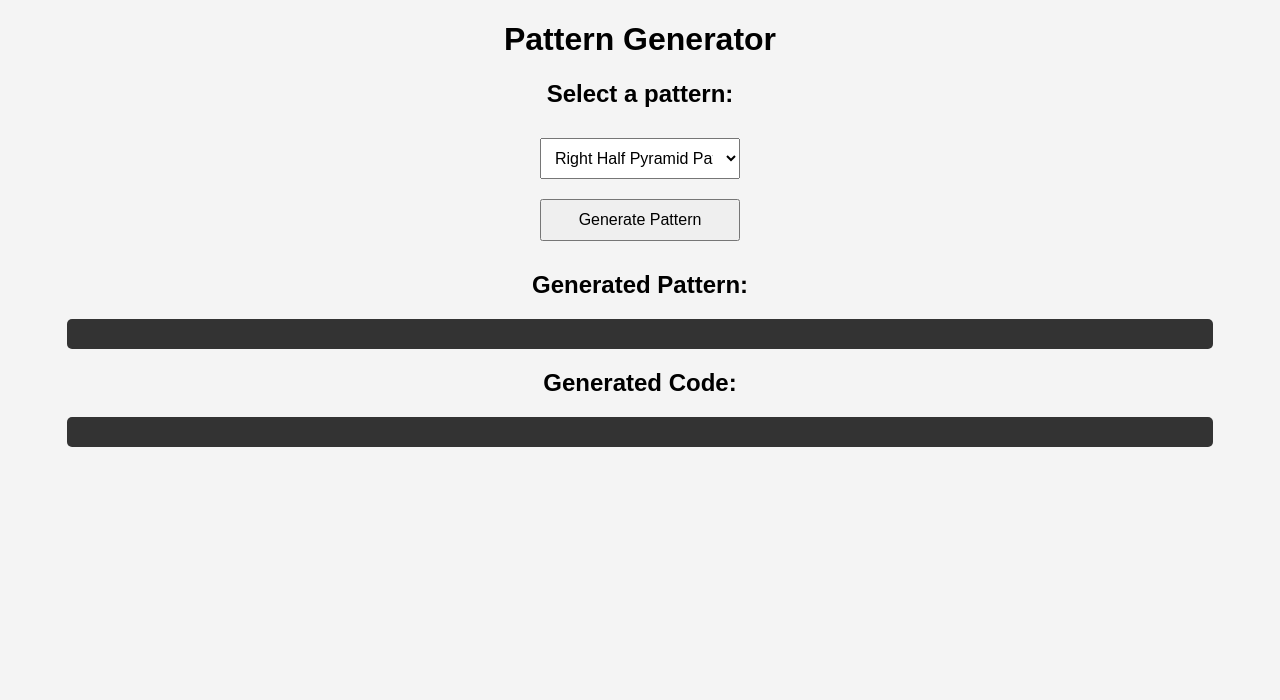
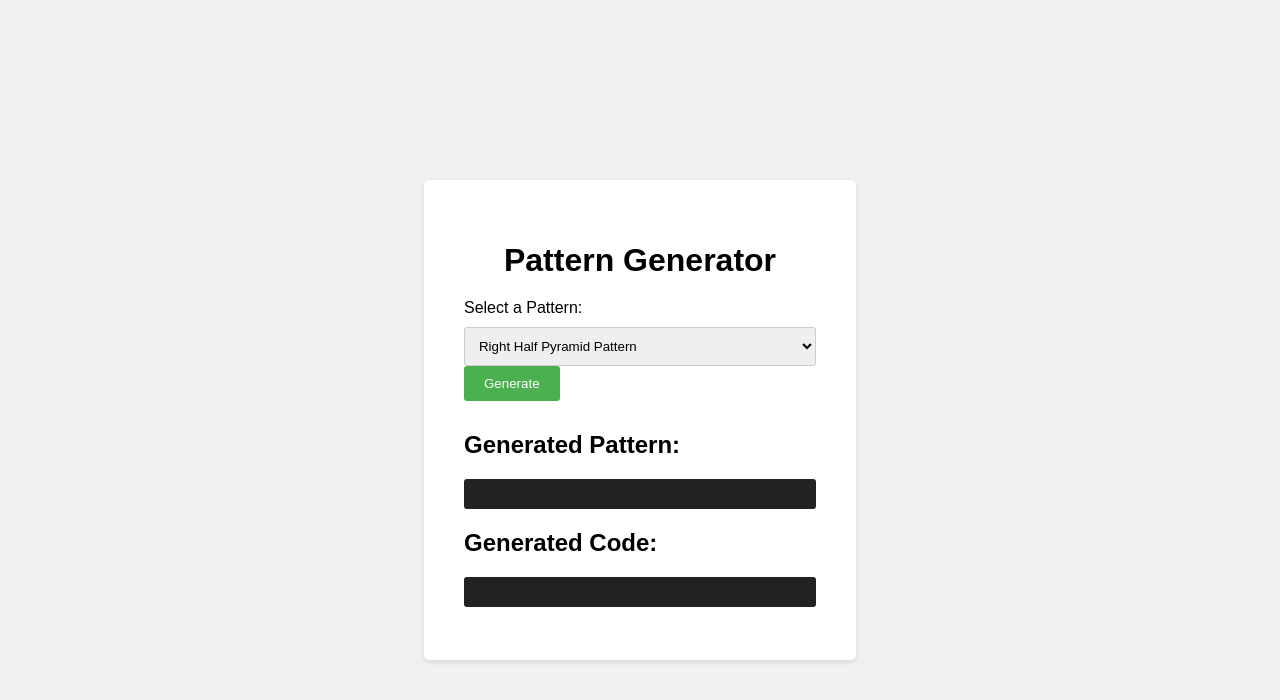
Before and after one commit to aryan-d174/pattern-generator, a plain HTML site: page index.html in a window 1280 px wide. Drawn offline with Linux system fonts and the light colour scheme.

Commit message:
Update index.html

```diff
--- a/index.html
+++ b/index.html
@@ -6,96 +6,112 @@
     <title>Pattern Generator</title>
     <style>
         body {
-            font-family: Arial, sans-serif;
+            font-family: sans-serif;
             margin: 20px;
             padding: 0;
-            background-color: #f4f4f4;
+            background-color: #f0f0f0;
+            display: flex;
+            justify-content: center;
+            align-items: center;
+            min-height: 100vh;
         }
-        h1, h2 {
+
+        .container {
+            background-color: #fff;
+            padding: 40px;
+            border-radius: 5px;
+            box-shadow: 0 2px 5px rgba(0, 0, 0, 0.1);
+        }
+
+        h1 {
             text-align: center;
+            margin-bottom: 20px;
         }
-        form {
-            display: flex;
-            flex-direction: column;
-            align-items: center;
-            margin-top: 20px;
+
+        label {
+            display: block;
+            margin-bottom: 10px;
         }
-        select, button {
+
+        select {
             padding: 10px;
-            font-size: 16px;
-            margin: 10px;
-            width: 200px;
+            border: 1px solid #ccc;
+            border-radius: 3px;
+            width: 100%;
+            box-sizing: border-box;
         }
+
+        button {
+            background-color: #4CAF50;
+            color: white;
+            padding: 10px 20px;
+            border: none;
+            border-radius: 3px;
+            cursor: pointer;
+        }
+
         pre {
-            background-color: #333;
-            color: white;
+            background-color: #222;
+            color: #fff;
             padding: 15px;
-            border-radius: 5px;
-            width: 90%;
-            margin: 20px auto;
-            white-space: pre-wrap;
-            word-wrap: break-word;
-            font-family: monospace; /* Ensures code is aligned properly */
-            font-size: 16px;
+            border-radius: 3px;
+            overflow-x: auto;
         }
-        #outputContainer {
-            text-align: center;
+
+        .output-section {
+            margin-top: 30px;
         }
     </style>
 </head>
 <body>
 
-    <h1>Pattern Generator</h1>
-    <h2>Select a pattern:</h2>
+    <div class="container">
+        <h1>Pattern Generator</h1>
 
-    <!-- Pattern Selection Form -->
-    <form id="patternForm">
+        <label for="pattern">Select a Pattern:</label>
         <select id="pattern">
             <option value="Right Half Pyramid Pattern">Right Half Pyramid Pattern</option>
             <option value="Left Half Pyramid Pattern">Left Half Pyramid Pattern</option>
             <option value="Inverted Right Half Pyramid Pattern">Inverted Right Half Pyramid Pattern</option>
         </select>
-        <button type="submit">Generate Pattern</button>
-    </form>
 
-    <!-- Output Section -->
-    <div id="outputContainer">
-        <h2>Generated Pattern:</h2>
-        <pre id="output"></pre>
-        <h2>Generated Code:</h2>
-        <pre id="code"></pre>
+        <button type="button" onclick="generatePattern()">Generate</button>
+
+        <div class="output-section">
+            <h2>Generated Pattern:</h2>
+            <pre id="output"></pre>
+
+            <h2>Generated Code:</h2>
+            <pre id="code"></pre>
+        </div>
     </div>
 
     <script>
-        // Listen for form submission
-        document.getElementById("patternForm").addEventListener("submit", async function(event) {
-            event.preventDefault();
+        async function generatePattern() {
+            const pattern = document.getElementById("pattern").value;
 
-            const pattern = document.getElementById("pattern").value;
             try {
-                // Send request to the backend function
                 const response = await fetch("/.netlify/functions/pattern", {
                     method: "POST",
                     headers: { "Content-Type": "application/json" },
                     body: JSON.stringify({ pattern: pattern })
                 });
 
-                // Parse the response
                 const data = await response.json();
 
                 if (data.pattern && data.code) {
-                    // Properly format the pattern and code with proper indentation
-                    document.getElementById("output").textContent = `Desired Pattern:\n${data.pattern}\n`;
+                    document.getElementById("output").textContent = `Desired Pattern:\n${data.pattern}`;
                     document.getElementById("code").textContent = `Desired Code:\n${data.code}`;
                 } else {
                     document.getElementById("output").textContent = "Invalid pattern selection!";
                     document.getElementById("code").textContent = "";
                 }
-
             } catch (error) {
                 console.error('Error fetching the pattern:', error);
+                document.getElementById("output").textContent = "Error fetching pattern. Please try again.";
+                document.getElementById("code").textContent = "";
             }
-        });
+        }
     </script>
 
 </body>
```
